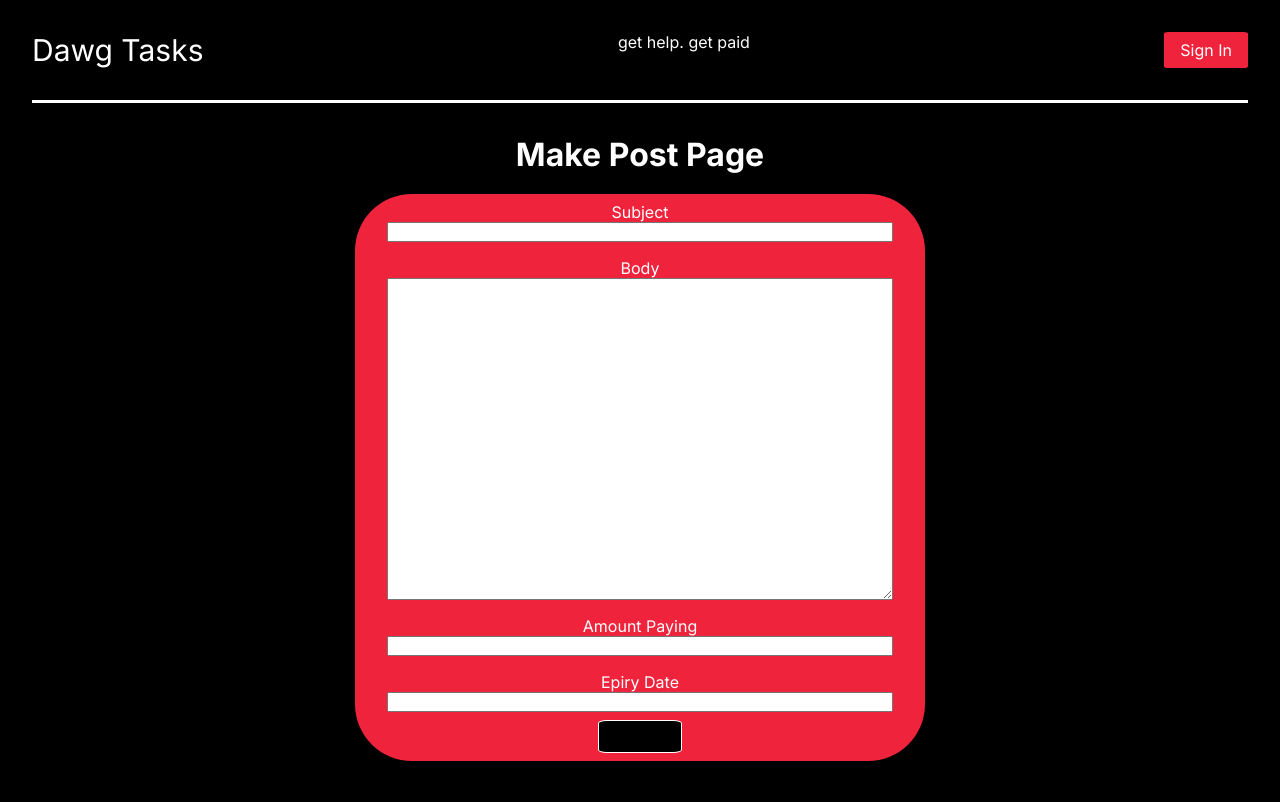
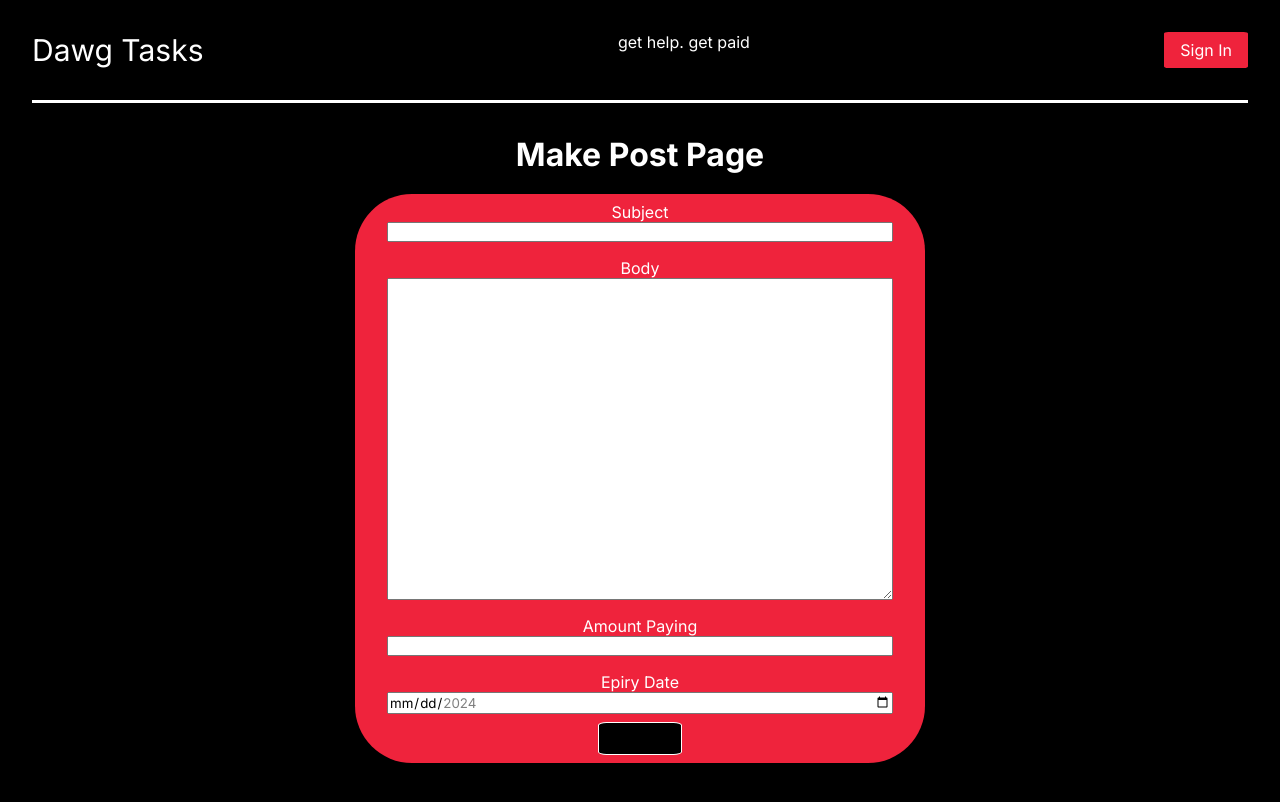
Before and after one commit to davidweav/dawg-tasks, a Next.js app: page /makepost in a window 1280 px wide. Shown: the top 802 px of the page. Built offline with nearby package versions, Linux system fonts and the light colour scheme; no server answers.

Commit message:
adjusted inputs in the makepost page and added a css file for it

```diff
--- a/pages/makepost/index.js
+++ b/pages/makepost/index.js
@@ -1,4 +1,5 @@
 import DropdownMenu from "@/components/DropdownMenu"
+import styles from '/styles/Makepost.module.css'
 import Link from "next/link"
 import { useState } from "react"
 
@@ -68,17 +69,23 @@ export default function Makepost() {
                     </div>
                     <div className="form-field">
                         <label htmlFor="priceAmount">Amount Paying</label>
-                            <input type="priceAmount"
+                            <input type="number"
                                 id="priceAmount"
                                 value={priceAmount}
                                 onChange={(e) => setPriceAmount(e.target.value)}
+                                min="0.01"
+                                step="0.01"
+                                max="10000"
                             />
                     </div>
                     <div className="form-field">
                         <label htmlFor="dateExpired">Epiry Date</label>
-                            <input type="dateExpired"
+                            <input type="date"
                                 id="dateExpired"
                                 value={dateExpired}
+                                name="trip-start"
+                                min="2024-01-01"
+                                max="2024-12-31"
                                 onChange={(e) => setDateExpired(e.target.value)}
                             />
                     </div>
```
Also changed, not shown: styles/Makepost.module.css (added).
